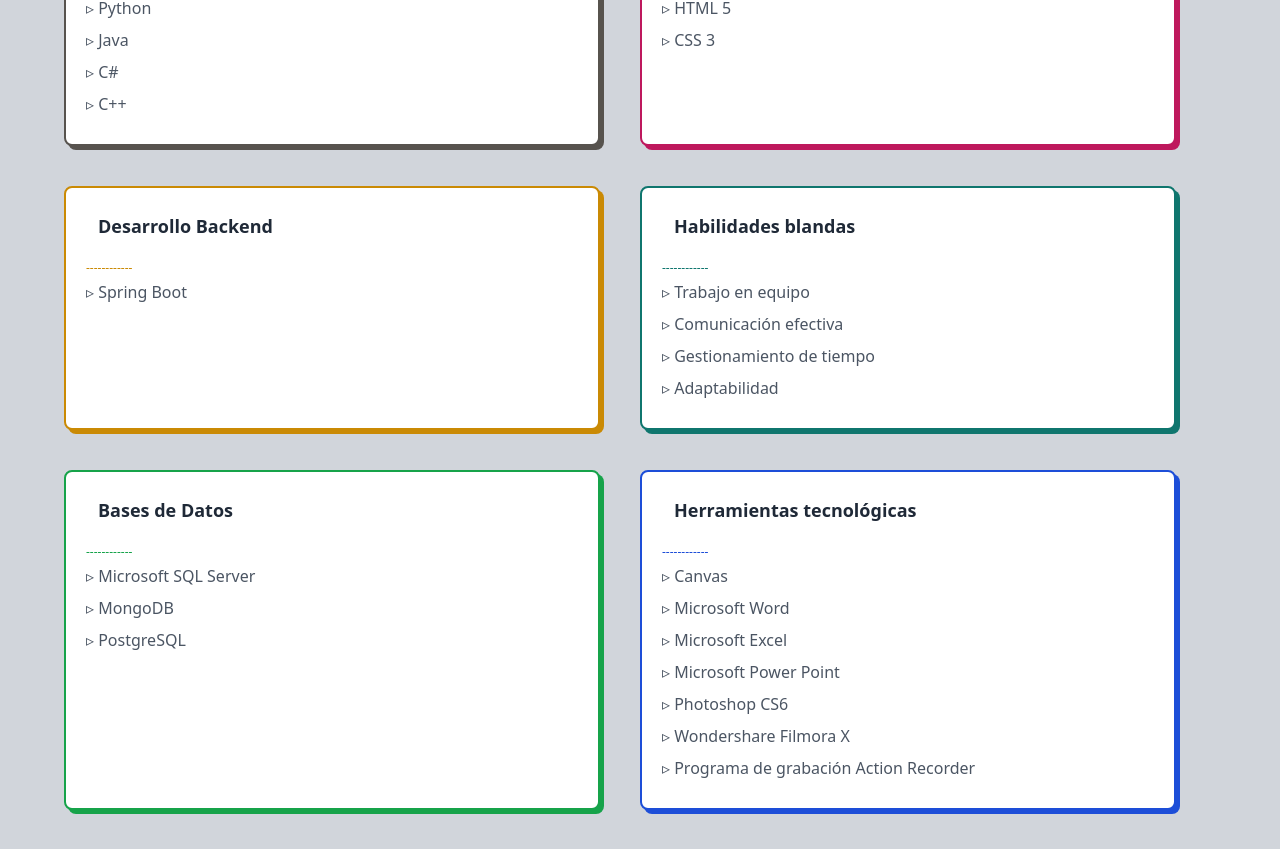
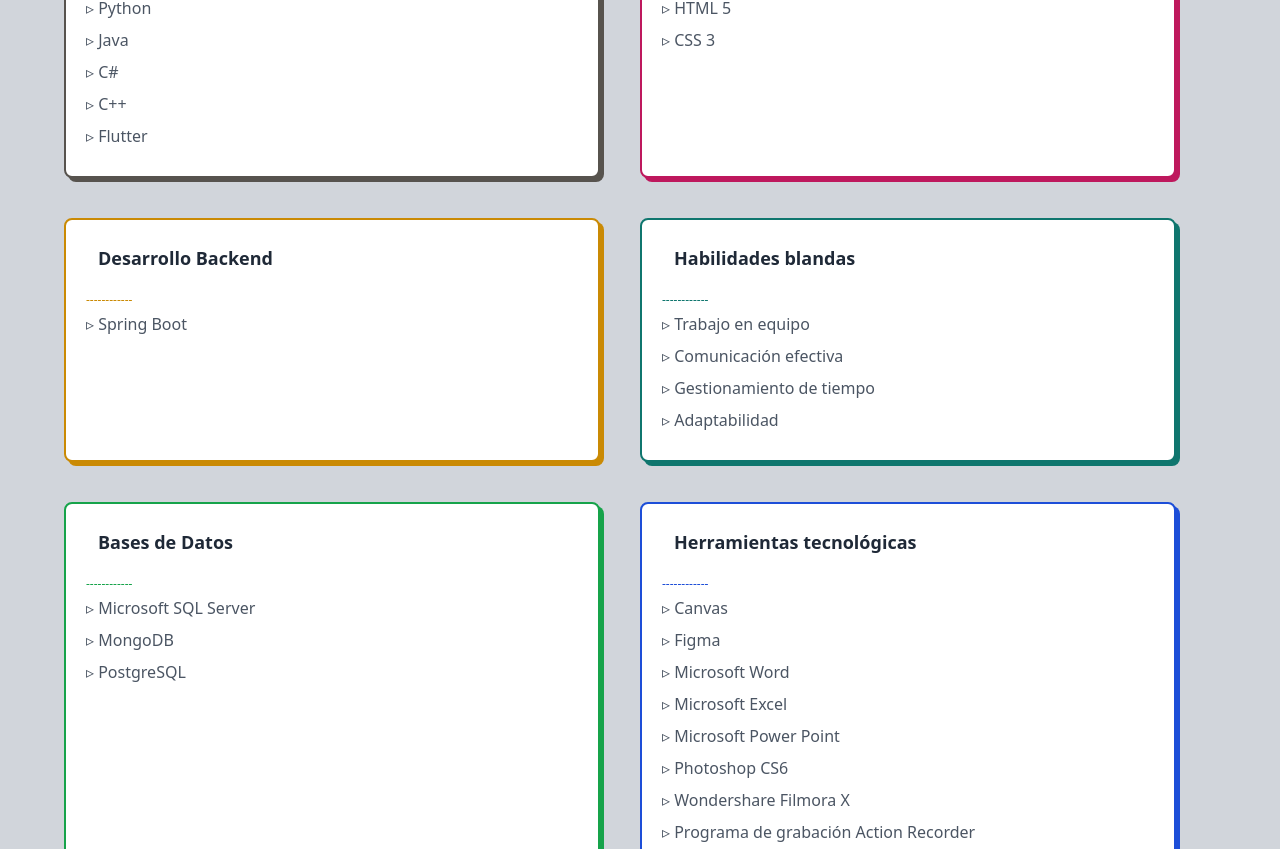
Before and after one commit to omele7/portfolio-beta, an Angular app: page / in a window 1280 px wide. Shown: the part 400-1249 px from the top of the page. Built offline with nearby package versions, Linux system fonts and the light colour scheme.

Commit message:
feat: added more languages

```diff
--- a/src/app/pages/dashboard/dashboard.component.html
+++ b/src/app/pages/dashboard/dashboard.component.html
@@ -19,6 +19,7 @@
                                     <li>▹ Java</li>
                                     <li>▹ C#</li>
                                     <li>▹ C++</li>
+                                    <li>▹ Flutter</li>
                                 </ul>
                             </div>
                         </div>
@@ -100,6 +101,7 @@
                                 <p class="mt-3 mb-1 text-xs font-medium text-blue-700 uppercase">------------</p>
                                 <ul class="mb-2 text-gray-600 space-y-2">
                                     <li>▹ Canvas</li>
+                                    <li>▹ Figma</li>
                                     <li>▹ Microsoft Word</li>
                                     <li>▹ Microsoft Excel</li>
                                     <li>▹ Microsoft Power Point</li>
--- a/src/app/pages/profile/profile.component.html
+++ b/src/app/pages/profile/profile.component.html
@@ -31,6 +31,11 @@
                     <h2 class="text-xl font-bold mt-6 mb-4">Experience</h2>
                     <div class="mb-6">
                         <p class="mt-2">
+                            Estoy desarrollando una aplicación móvil similar a Rappi como proyecto personal, utilizando flutter como lenguaje de programación y vscode como IDE.
+                        </p>
+                    </div>
+                    <div class="mb-6">
+                        <p class="mt-2">
                             He desarrollado esta aplicación web utilizando el framework Angular que, gracias a su sistema de enrutamiento, me ha permitido construir esta SPA (Single Page Application). Además, he implementado TailwindCSS como framework de estilos para diseñar una interfaz moderna y completamente responsive.
                         </p>
                     </div>
```
